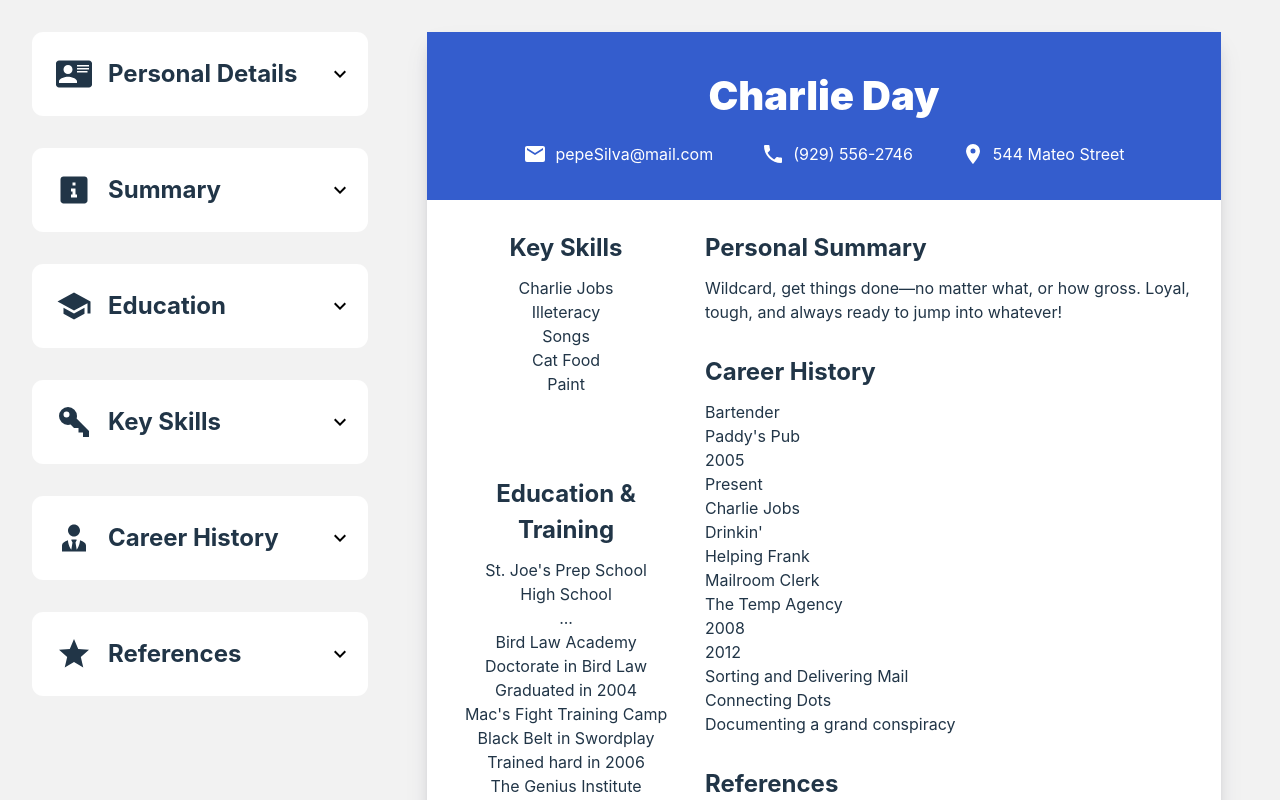
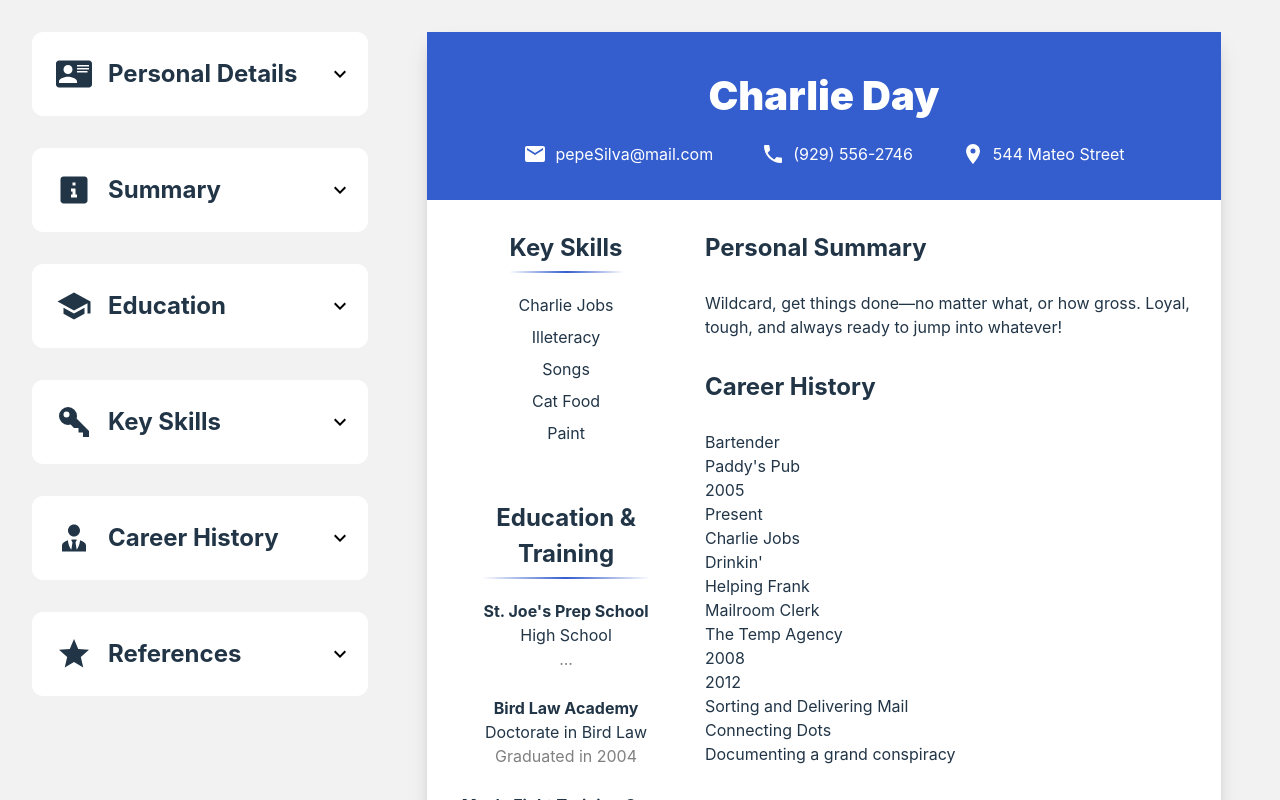
Before and after one commit to Frobii/resume-builder, a React (Vite) app: page / in a window 1280 px wide. Shown: the top 800 px of the page. Built offline with nearby package versions, Linux system fonts and the light colour scheme.

Commit message:
format the left side of the resume

```diff
--- a/src/resume.css
+++ b/src/resume.css
@@ -6,7 +6,7 @@
 }
 
 .personal-details {
-    background-color: rgba(24, 71, 199, 0.877);
+    background-color: #1847c7e0;
     height: 15%;
     gap: 1rem;
     color: white;
@@ -26,11 +26,11 @@
     justify-content: center;
 }
 
-.contact-info > *:nth-child(2n):not(:last-child) {
+.contact-info>*:nth-child(2n):not(:last-child) {
     margin-right: 3rem;
 }
 
-.contact-info > *:nth-child(2n) {
+.contact-info>*:nth-child(2n) {
     margin-left: 0.5rem;
 }
 
@@ -42,24 +42,48 @@
     width: 35%;
 }
 
-.education-details .resume-heading  {
+.education-details .resume-heading {
     width: 60%;
     text-align: center;
 }
 
 .resume-heading {
     margin-top: 30px;
-    margin-bottom: 10px;
+    margin-bottom: 20px;
+    padding-bottom: 5px;
 }
 
-.key-skills, .education-details, .education-item {
+.resume-body-left>* h2 {
+    border-bottom: 2px #1847c7e0 solid;
+    border-image: linear-gradient(to left, #ffffff 0%, #1847c7e0 50%, #ffffff 100%) 1;
+}
+
+.key-skills,
+.education-details,
+.education-item {
     display: flex;
     flex-direction: column;
     align-items: center;
 }
 
 .key-skills {
-    padding-bottom: 50px;
+    padding-bottom: 25px;
+}
+
+.key-skills :not(:first-child):not(:last-child) {
+    padding-bottom: 8px;
+}
+
+.education-item {
+    padding-bottom: 25px;
+}
+
+.institution {
+    font-weight: 700;
+}
+
+.completionDate {
+    color: grey;
 }
 
 .resume-body-right {
```
Also changed, not shown: src/Resume.jsx (indentation only).
